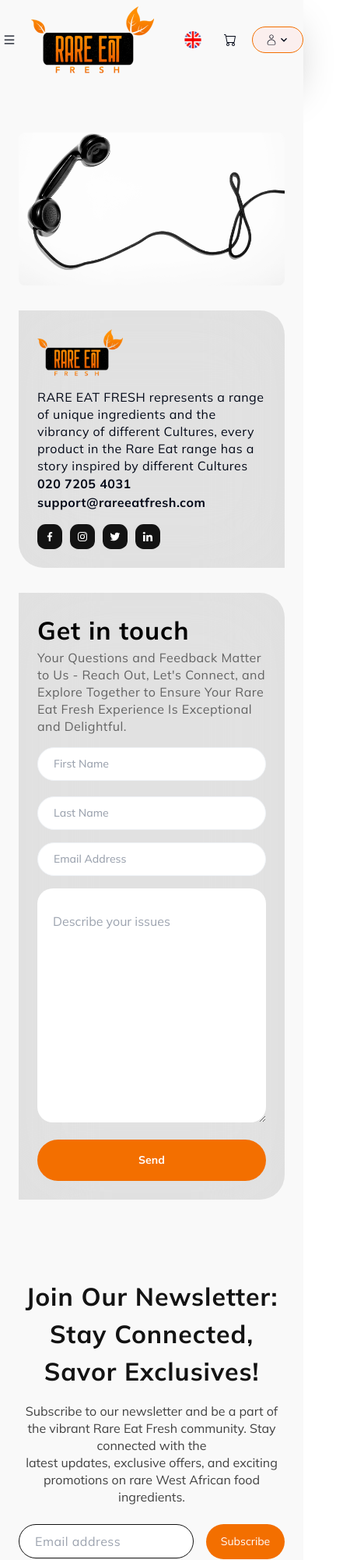
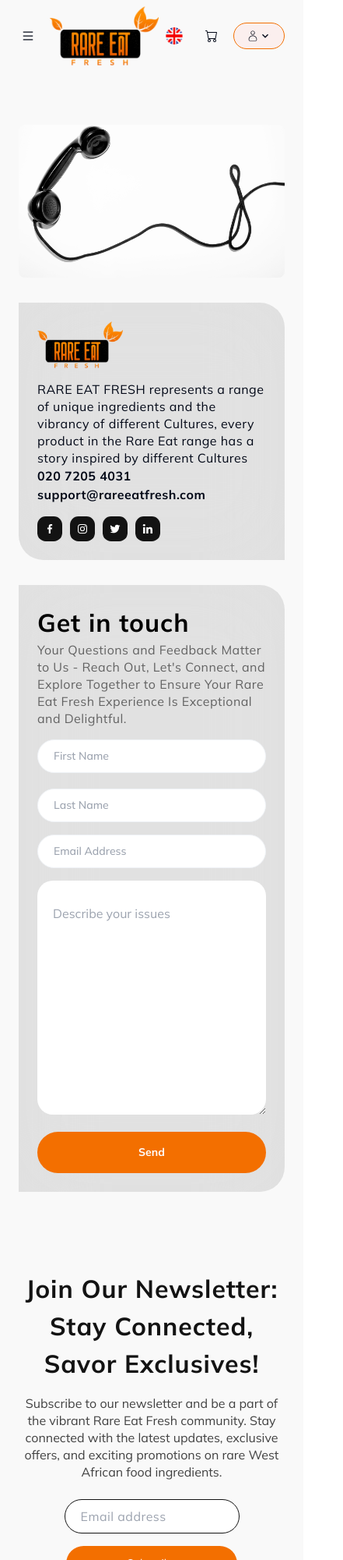
Before and after one commit to ProfessorDy/assessment, a Next.js app: page / in a window 390 px wide. Shown: the top 2000 px of the page at 78% size, 441 px wide, since content can reach past the window. Built offline with nearby package versions, Linux system fonts and the light colour scheme.

Commit message:
Completed

```diff
--- a/components/Footer.tsx
+++ b/components/Footer.tsx
@@ -14,9 +14,10 @@
                 <div className="flex flex-col gap-8">
                     <Image
                         src={logo}
-                        alt="logo" />
+                        alt="logo"
+                        className="max-lg:mx-auto" />
 
-                    <ul className="mb-10 flex justify-between">
+                    <ul className="mb-10 flex max-lg:flex-wrap justify-between gap-6">
                         <li className="flex flex-col gap-4">
                             <h3 className="text-[1.25rem] text-[#F36F00]  font-bold leading-normal tracking-[.0375rem] ">Company</h3>
 
--- a/components/Header.tsx
+++ b/components/Header.tsx
@@ -34,7 +34,7 @@
 
     return (
 
-        <header className=" py-2 shadow-2xl bg-[#F9F9F9]">
+        <header className=" py-2 px-6 lg:px-8 shadow-2xl bg-[#F9F9F9]">
             <Container>
 
                 <div className="flex justify-between items-center">
--- a/components/Summary.tsx
+++ b/components/Summary.tsx
@@ -6,8 +6,8 @@
             <h1 className='text-[2rem] font-bold leading-normal tracking-[0.06rem] mb-4'>
                 Join Our Newsletter: Stay Connected, Savor Exclusives!
             </h1>
-            <p className="mb-6 text-[1rem] font-normal leading-[1.375rem] tracking-[.0.03rem] opacity-80 ">Subscribe to our newsletter and be a part of the vibrant Rare Eat Fresh community. Stay connected with the <br />latest updates, exclusive offers, and exciting promotions on rare West African food ingredients.</p>
-            <form className="flex gap-4 justify-center items-center">
+            <p className="mb-6 text-[1rem] font-normal leading-[1.375rem] tracking-[.0.03rem] opacity-80 ">Subscribe to our newsletter and be a part of the vibrant Rare Eat Fresh community. Stay connected with the <br className="max-lg:hidden" />latest updates, exclusive offers, and exciting promotions on rare West African food ingredients.</p>
+            <form className="flex flex-wrap gap-4 justify-center items-center">
                 <label htmlFor="">
                     <input className="py-[.625rem] px-5 rounded-[3.125rem] border border-[#131313] text-[1rem] font-normal leading-[1.375rem] tracking-[.03rem] " type="email" placeholder="Email address" />
                 </label>
```
